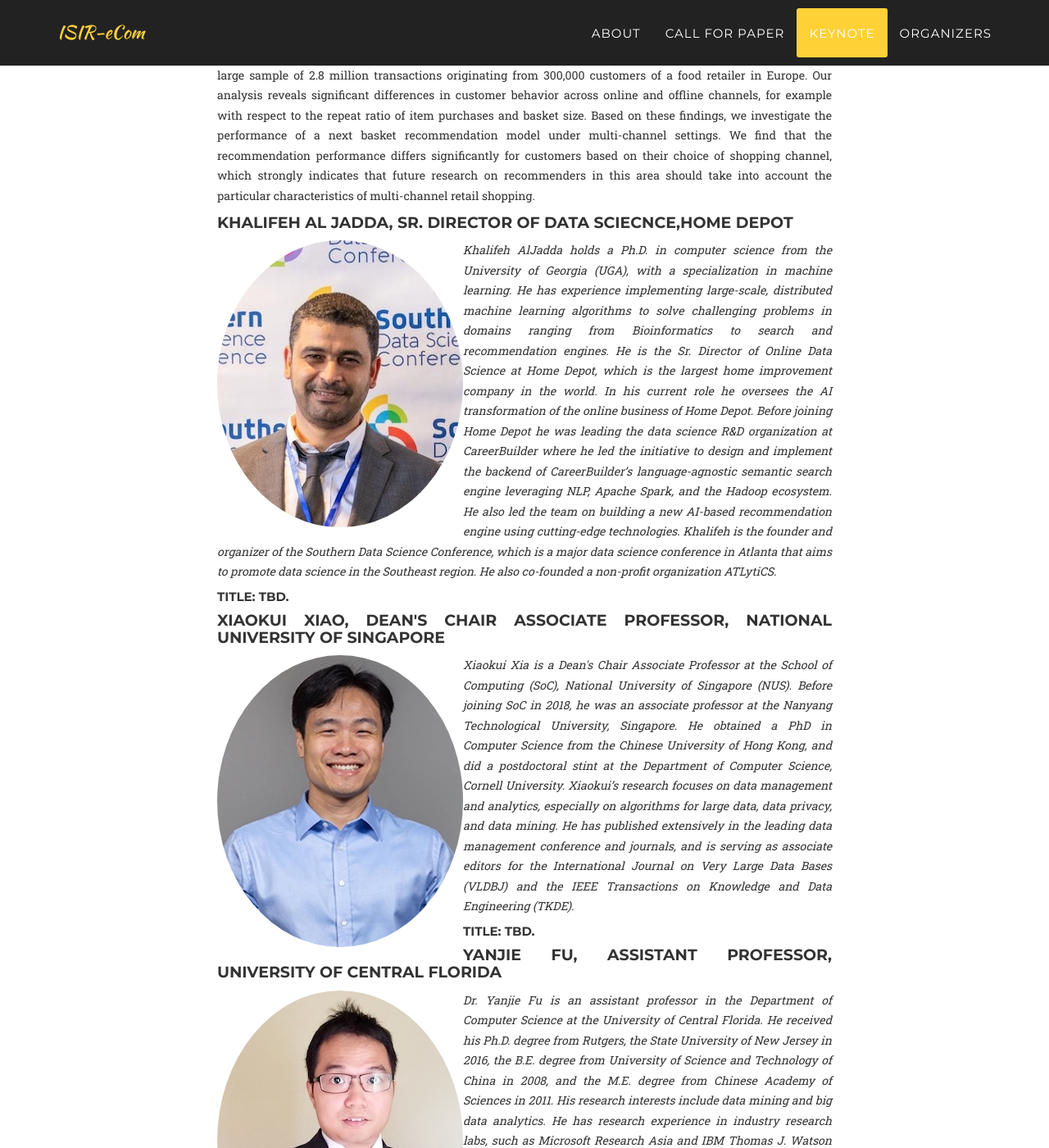
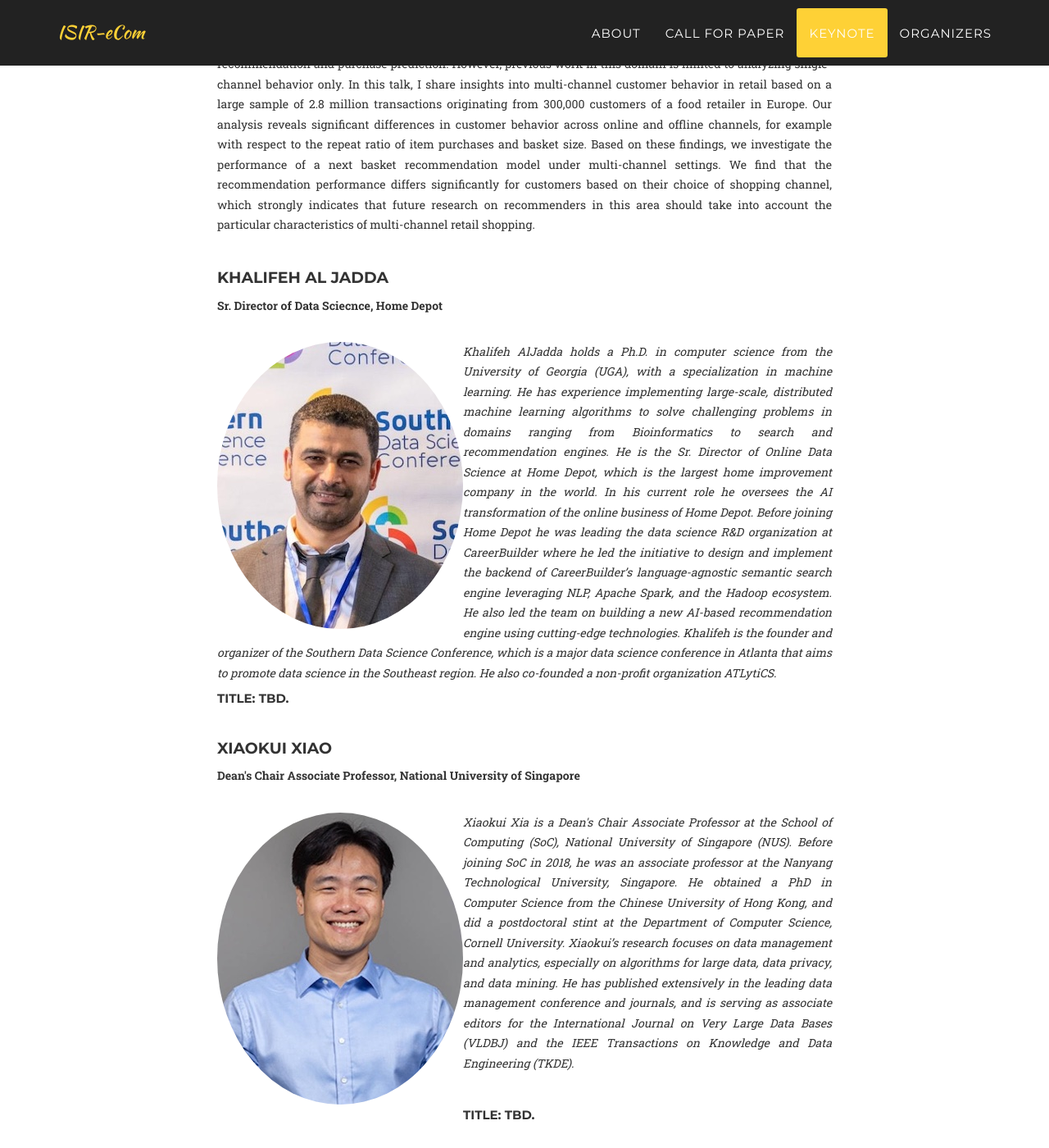
Before and after one commit to ISIR-eCom/ISIR-eCom.github.io, a Jekyll site: the page built from index.html, in a window 1280 px wide and 1400 px high, scrolled down 4631 px. Shown: the whole window at 82% size. Built offline with Jekyll 4.4.1, drawn with Linux system fonts in a browser that asks for light colours; some web fonts are replaced; some of the changed text lies outside the part shown.

Commit message:
Keynote update

```diff
--- a/_includes/keynote.html
+++ b/_includes/keynote.html
@@ -7,26 +7,31 @@
                         <div class="row">
                             <div class="col-lg-8 col-lg-offset-2 text-justify">
                                 <p class="large text-muted">
-                                <h4>Maarten de Rijke, Distinguished Professor, University of Amsterdam</h4>
+                                <h4>Maarten de Rijke</h4>
+                                <p><b> Distinguished Professor, University of Amsterdam  </b></p><br>
                                 <div><p style="float: left;"><img src="img/Maarten.jpg" class="img-responsive img-circle" alt="" width="300"></p><p><i>Maarten de Rijke is a University Professor of Artificial Intelligence and Information Retrieval at the University of Amsterdam and the director of the national Innovation Center for Artificial Intelligence. He holds MSc degrees in Philosophy and Mathematics (both cum laude), and a PhD in Theoretical Computer Science. He worked as a postdoc at CWI and as a Warwick Research Fellow at the University of Warwick before joining the University of Amsterdam in 1998, where he was appointed full professor in 2004 and Distinguished University Professor in 2018. With an h-index of 80 De Rijke has published over 900 papers, published or edited over a dozen books, is a former editor-in-chief of ACM Transactions on Information Systems, co-editor-in-chief of Foundations and Trends in Information Retrieval and of Springer’s Information Retrieval book series, (associate) editor for various journals and book series, and a former coordinator of retrieval evaluation tracks at TREC, CLEF and INEX. He has been general (co)chair or program (co)chair for SIGIR, WSDM, WWW, CIKM, ECIR, ICTIR. </i></p></div>
 
                                 <h5>TITLE: Understanding Multi-channel Customer Behavior</h5>
-                                <p>Online shopping is gaining popularity. Traditional retailers with physical stores adjust to this trend by allowing their customers to shop online as well as offline, in-store. Increasingly, customers can browse and purchase products across multiple shopping channels. Understanding how customer behavior relates to the availability of multiple shopping channels is an important prerequisite for many downstream machine learning tasks, such as recommendation and purchase prediction. However, previous work in this domain is limited to analyzing single-channel behavior only. In this talk, I share insights into multi-channel customer behavior in retail based on a large sample of 2.8 million transactions originating from 300,000 customers of a food retailer in Europe. Our analysis reveals significant differences in customer behavior across online and offline channels, for example with respect to the repeat ratio of item purchases and basket size. Based on these findings, we investigate the performance of a next basket recommendation model under multi-channel settings. We find that the recommendation performance differs significantly for customers based on their choice of shopping channel, which strongly indicates that future research on recommenders in this area should take into account the particular characteristics of multi-channel retail shopping. </p>
+                                <p>Online shopping is gaining popularity. Traditional retailers with physical stores adjust to this trend by allowing their customers to shop online as well as offline, in-store. Increasingly, customers can browse and purchase products across multiple shopping channels. Understanding how customer behavior relates to the availability of multiple shopping channels is an important prerequisite for many downstream machine learning tasks, such as recommendation and purchase prediction. However, previous work in this domain is limited to analyzing single-channel behavior only. In this talk, I share insights into multi-channel customer behavior in retail based on a large sample of 2.8 million transactions originating from 300,000 customers of a food retailer in Europe. Our analysis reveals significant differences in customer behavior across online and offline channels, for example with respect to the repeat ratio of item purchases and basket size. Based on these findings, we investigate the performance of a next basket recommendation model under multi-channel settings. We find that the recommendation performance differs significantly for customers based on their choice of shopping channel, which strongly indicates that future research on recommenders in this area should take into account the particular characteristics of multi-channel retail shopping. </p> <br>
 
 
-                                <h4>Khalifeh Al Jadda, Sr. Director of Data Sciecnce,Home Depot </h4>
+                                <h4>Khalifeh Al Jadda </h4>
+                                <p><b> Sr. Director of Data Sciecnce, Home Depot </b></p> <br>
                                 <div><p style="float: left;"><img src="img/Khalifeh.jpg" class="img-responsive img-circle" alt="" width="300"></p><p><i>Khalifeh AlJadda holds a Ph.D. in computer science from the University of Georgia (UGA), with a specialization in machine learning. He has experience implementing large-scale, distributed machine learning algorithms to solve challenging problems in domains ranging from Bioinformatics to search and recommendation engines. He is the Sr. Director of Online Data Science at Home Depot, which is the largest home improvement company in the world. In his current role he oversees the AI transformation of the online business of Home Depot. Before joining Home Depot he was leading the data science R&D organization at CareerBuilder where he led the initiative to design and implement the backend of CareerBuilder’s language-agnostic semantic search engine leveraging NLP, Apache Spark, and the Hadoop ecosystem. He also led the team on building a new AI-based recommendation engine using cutting-edge technologies. Khalifeh is the founder and organizer of the Southern Data Science Conference, which is a major data science conference in Atlanta that aims to promote data science in the Southeast region. He also co-founded a non-profit organization ATLytiCS.</i></p></div>
 
-                                <h5>TITLE: TBD. </h5>
+                                <h5>TITLE: TBD. </h5><br>
 
 
-                                <h4>Xiaokui Xiao, Dean's Chair Associate Professor, National University of Singapore</h4>
-                                <div><p style="float: left;"><img src="img/Xiaokui.jpg" class="img-responsive img-circle" alt="" width="300"></p><p><i>Xiaokui Xia is a Dean's Chair Associate Professor at the School of Computing (SoC), National University of Singapore (NUS). Before joining SoC in 2018, he was an associate professor at the Nanyang Technological University, Singapore. He obtained a PhD in Computer Science from the Chinese University of Hong Kong, and did a postdoctoral stint at the Department of Computer Science, Cornell University. Xiaokui’s research focuses on data management and analytics, especially on algorithms for large data, data privacy, and data mining. He has published extensively in the leading data management conference and journals, and is serving as associate editors for the International Journal on Very Large Data Bases (VLDBJ) and the IEEE Transactions on Knowledge and Data Engineering (TKDE).</i></p></div>
+                                <h4>Xiaokui Xiao</h4>
+                                <p><b> Dean's Chair Associate Professor, National University of Singapore </b></p> <br>
+                                <div><p style="float: left;"><img src="img/Xiaokui.jpg" class="img-responsive img-circle" alt="" width="300"></p><p><i>Xiaokui Xia is a Dean's Chair Associate Professor at the School of Computing (SoC), National University of Singapore (NUS). Before joining SoC in 2018, he was an associate professor at the Nanyang Technological University, Singapore. He obtained a PhD in Computer Science from the Chinese University of Hong Kong, and did a postdoctoral stint at the Department of Computer Science, Cornell University. Xiaokui’s research focuses on data management and analytics, especially on algorithms for large data, data privacy, and data mining. He has published extensively in the leading data management conference and journals, and is serving as associate editors for the International Journal on Very Large Data Bases (VLDBJ) and the IEEE Transactions on Knowledge and Data Engineering (TKDE).</i></p></div>  <br>
 
-                                <h5>TITLE: TBD. </h5>
+                                <h5>TITLE: TBD. </h5><br>
+                                <br>
 
 
-                                <h4>Yanjie Fu, Assistant Professor, University of Central Florida</h4>
+                                <h4>Yanjie Fu</h4>
+                                <p><b> Assistant Professor, University of Central Florida </b></p> <br>
                                 <div><p style="float: left;"><img src="img/Yanjie.jpg" class="img-responsive img-circle" alt="" width="300"></p><p><i>Dr. Yanjie Fu is an assistant professor in the Department of Computer Science at the University of Central Florida. He received his Ph.D. degree from Rutgers, the State University of New Jersey in 2016, the B.E. degree from University of Science and Technology of China in 2008, and the M.E. degree from Chinese Academy of Sciences in 2011. His research interests include data mining and big data analytics. He has research experience in industry research labs, such as Microsoft Research Asia and IBM Thomas J. Watson Research Center. He has published prolifically in refereed journals and conference proceedings, such as IEEE TKDE, IEEE TMC, ACM TKDD, ACM SIGKDD, AAAI, IJCAI, VLDB, WWW. He received US NSF CAREER Award (2021), ACM SIGSpatial Best Paper Runner-Up Award (2020), US NSF CRII Award (2018), ACM SIGKDD Best Student Paper Finalist (2018), University of Missouri System Research Board Award (2017), Microsoft Research Azure Research Award (2016), IEEE ICDM Best Paper Finalist (2014). He is committed to data science education. His graduated Ph.D. students have joined academia as tenure-track faculty members. </i></p></div>
 
                                 <h5>TITLE: Merging Representation Learning and Interactive Intelligence for User Profiling</h5>
```
